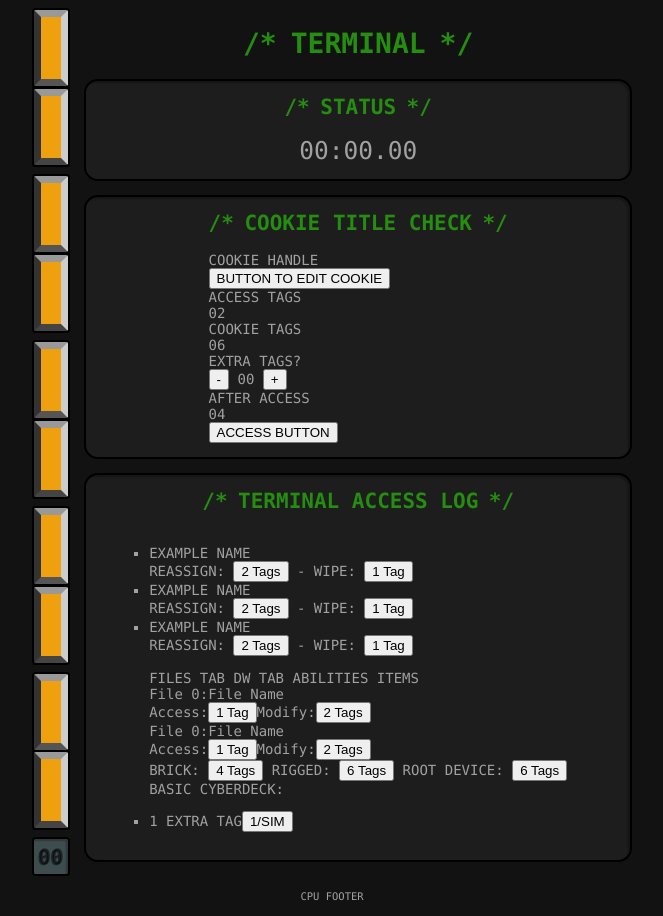
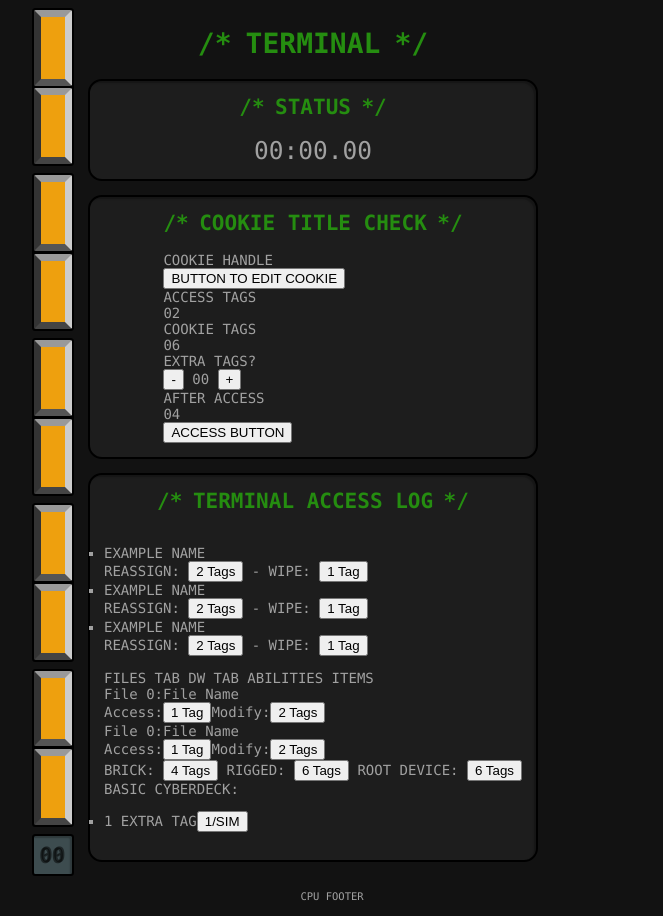
Before and after one commit to TheHexCode/CPU-Terminal, a PHP site: page /terminal.html in a window 1280 px wide. Shown: the whole page, without its empty margins (308-971 px from the left). Run offline with PHP 8.4, Linux system fonts and the light colour scheme.

Commit message:
the terminal page is sort of a mess, i'll have to think a little more on how to handle it

```diff
--- a/Resources/Styles/styles.css
+++ b/Resources/Styles/styles.css
@@ -125,10 +125,6 @@ footer {
     gap: 1rem;
 }
 
-.flex-contained main {
-    width: 100%;
-}
-
 .options,
 .info {
     border: 0.15rem solid var(--black);
```
